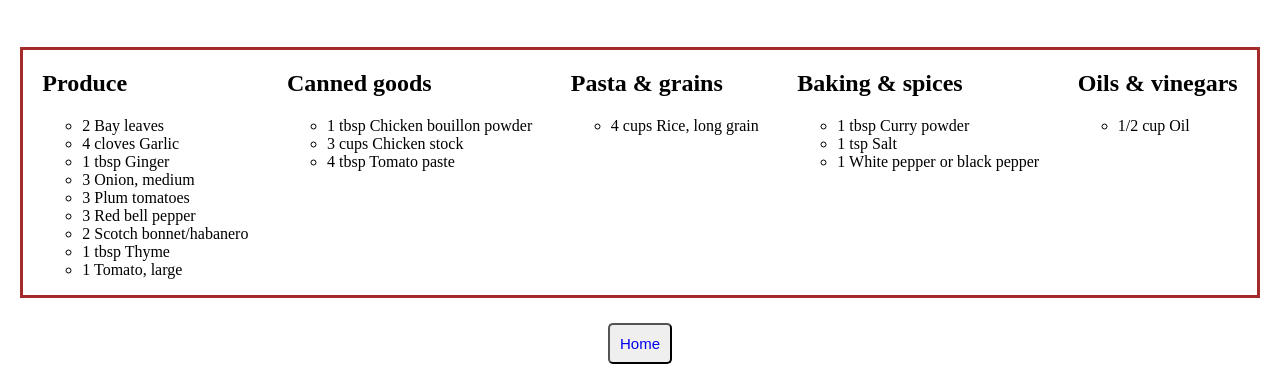
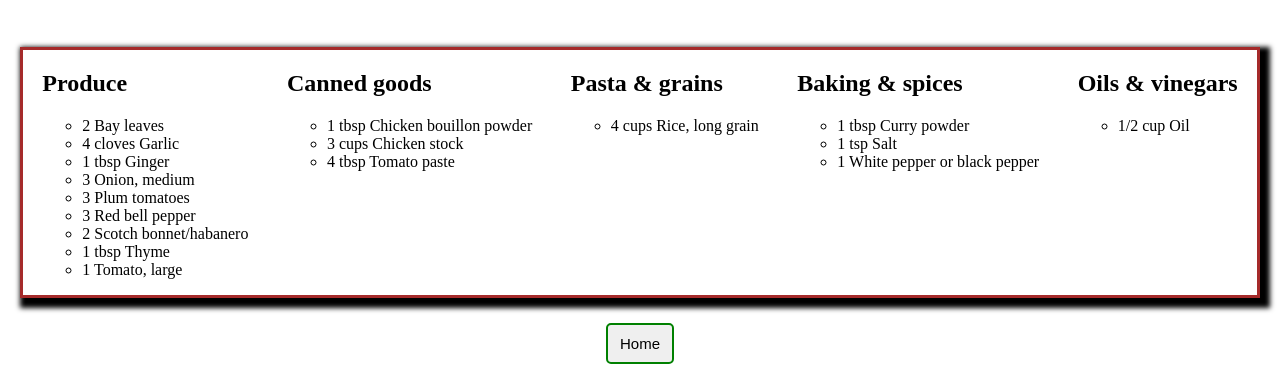
Before and after one commit to CodewithOye/Odin-project, a plain HTML site: page jollof.html in a window 1280 px wide. Shown: the part 429-803 px from the top of the page. Drawn offline with Linux system fonts and the light colour scheme.

Commit message:
home button

```diff
--- a/jollof.html
+++ b/jollof.html
@@ -61,7 +61,7 @@
       </div>
     </div>
     <div class="home-button">
-      <button> <a href="index.html">Home</a></button>
+      <a href="index.html"><button>Home</button></a>
     </div>
   </section>
 
--- a/style.css
+++ b/style.css
@@ -49,9 +49,10 @@ a{
 }
 
 button{
-  padding: 10px;
+  padding:10px 12px;
   border-radius: 5px;
   font-size: 15px;
+  border: 2px solid green;
 }
 
 .container-jollof,
@@ -63,6 +64,7 @@ button{
   justify-content: space-around;
   border-width: 400px;
   border: 3px solid brown;
+  box-shadow: 5px 5px 5px 5px ;
 }
 
 
```
